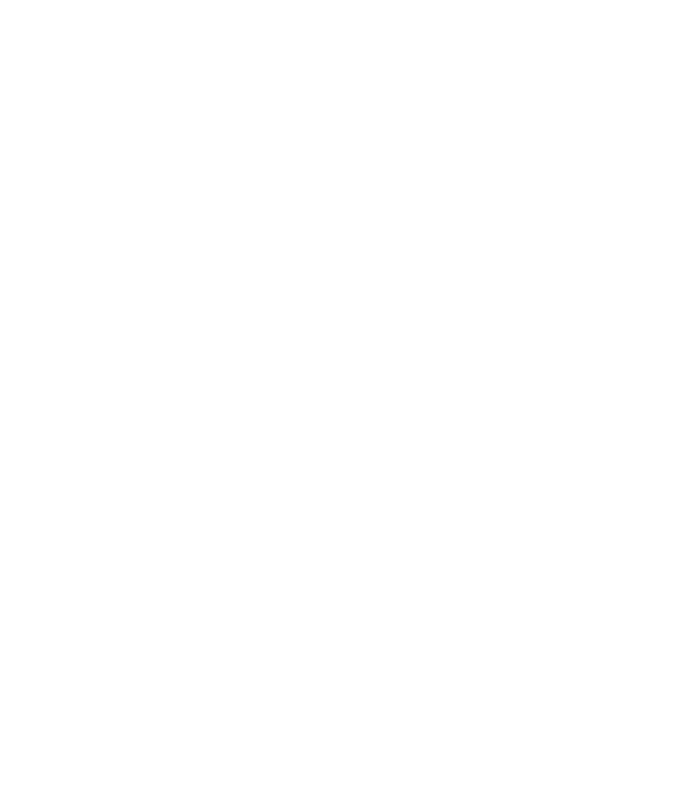
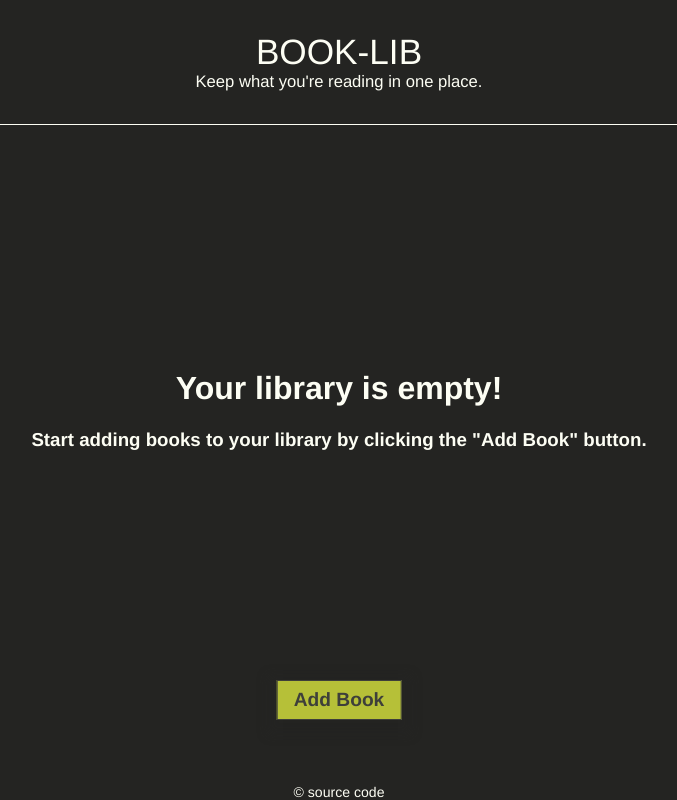
Before and after one commit to BChowy/library, a plain HTML site: page index.html in a window 1280 px wide. Shown: the whole page, without its empty margins (301-978 px from the left). Drawn offline with Linux system fonts and the light colour scheme.

Commit message:
Add header, footer, and empty library message
- Make add button and message positions 'fixed'.
- style elements

```diff
--- a/index.html
+++ b/index.html
@@ -11,7 +11,22 @@
 </head>
 
 <body>
-
+    <div class="container">
+        <header>
+            <p>BOOK-LIB</p>
+            <p>Keep what you're reading in one place.</p>
+        </header>
+        <div class="library">
+            <div class="empty">
+                <h1>Your library is empty!</h1>
+                <h3>Start adding books to your library by clicking the "Add Book" button.</h3>
+            </div>
+        </div>
+        <button class="add-btn">Add Book</button>
+        <footer>
+            <p>&copy <a href="https://github.com/BChowy/library" target="_blank">source code</a></p>
+        </footer>
+    </div>
 </body>
 
 </html>
--- a/styles.css
+++ b/styles.css
@@ -23,3 +23,72 @@
     sans-serif;
   color: var(--light-color);
 }
+
+body {
+  background-color: var(--bg-color);
+}
+
+a {
+  text-decoration: none;
+}
+
+.container {
+  min-height: 100dvh;
+  display: flex;
+  flex-direction: column;
+  justify-content: space-between;
+  align-items: center;
+  position: relative;
+}
+
+.container > .add-btn {
+  position: fixed;
+  bottom: 10%;
+  left: 50%;
+  transform: translateX(-50%);
+  color: var(--dark-grey-color);
+  background-color: var(--accent-color);
+  font-size: var(--title-font);
+  font-weight: bold;
+  box-shadow: var(--shadow);
+}
+
+.container > .add-btn:hover {
+  color: var(--dark-grey-color);
+  background-color: var(--light-color);
+}
+
+header {
+  margin: 2rem;
+  padding-bottom: 2rem;
+  width: 70vw;
+  border-bottom: var(--border);
+  text-align: center;
+}
+
+header p:first-child {
+  font-size: var(--large-font);
+}
+
+header p:last-child {
+  font-size: var(--regular-font);
+}
+
+.empty {
+  position: fixed;
+  top: 50%;
+  left: 50%;
+  transform: translate(-50%, -50%);
+  text-align: center;
+}
+
+button {
+  padding: 0.5rem 1rem;
+  border: var(--border);
+  background-color: transparent;
+  cursor: pointer;
+}
+footer {
+  font-size: var(--small-font);
+  margin-top: 8rem;
+}
```
